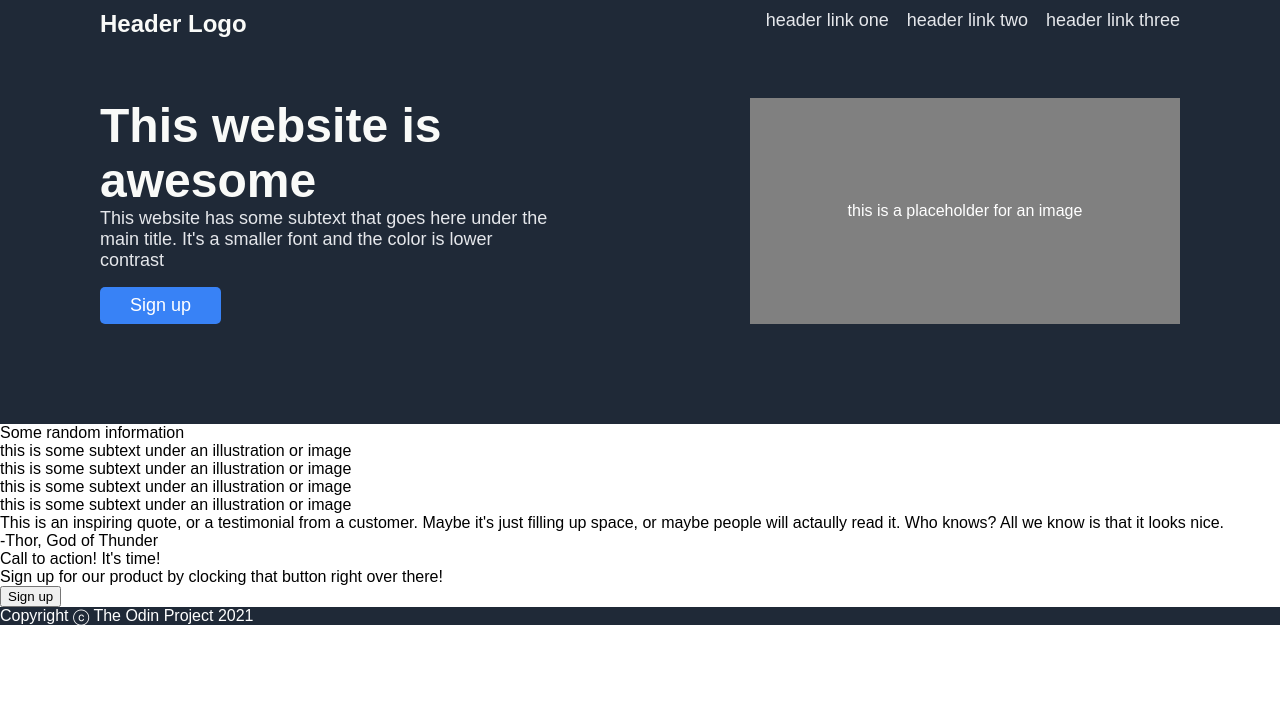
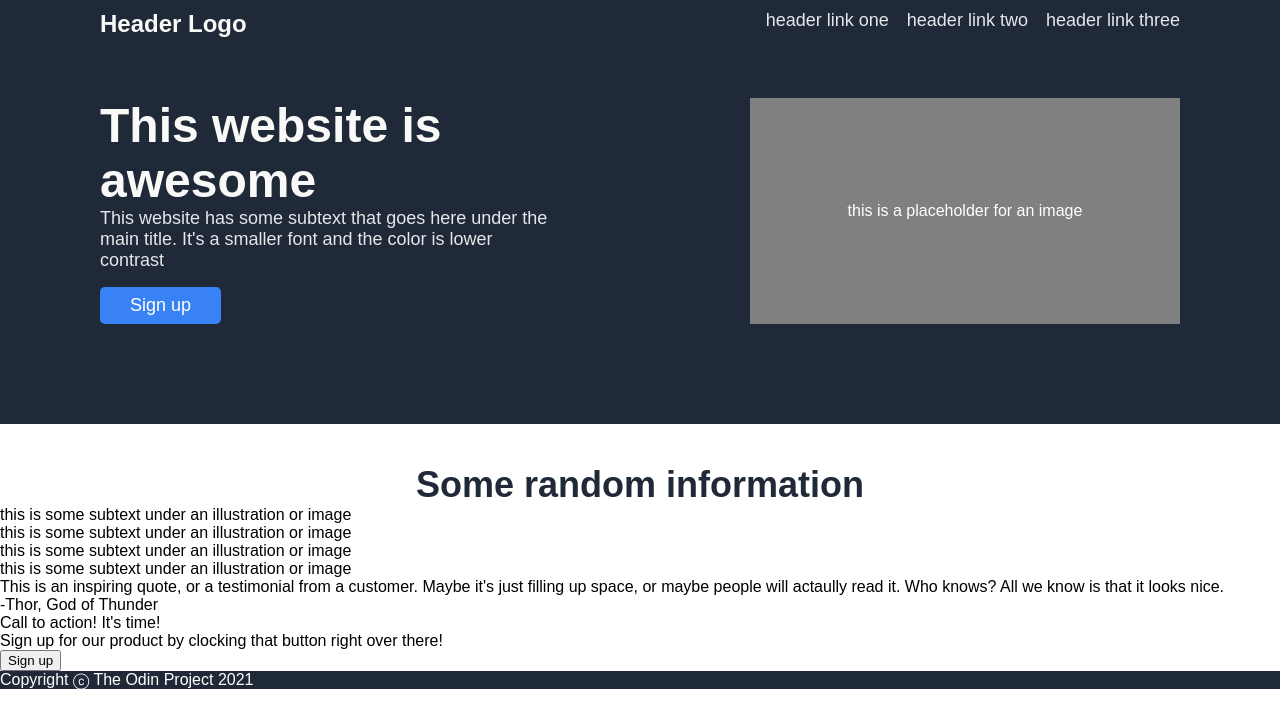
Before and after one commit to ale-munozz25/project-landing-page, a plain HTML site: page index.html in a window 1280 px wide. Drawn offline with Linux system fonts and the light colour scheme.

Commit message:
Make title bold, change font color, center it and add padding.

```diff
--- a/style.css
+++ b/style.css
@@ -72,3 +72,11 @@ a,
 .container {
     max-width: 450px;
 }
+
+.title {
+    color: #1F2937;
+    font-size: 36px;
+    font-weight: 900;
+    text-align: center;
+    padding-top: 40px;
+}
```
